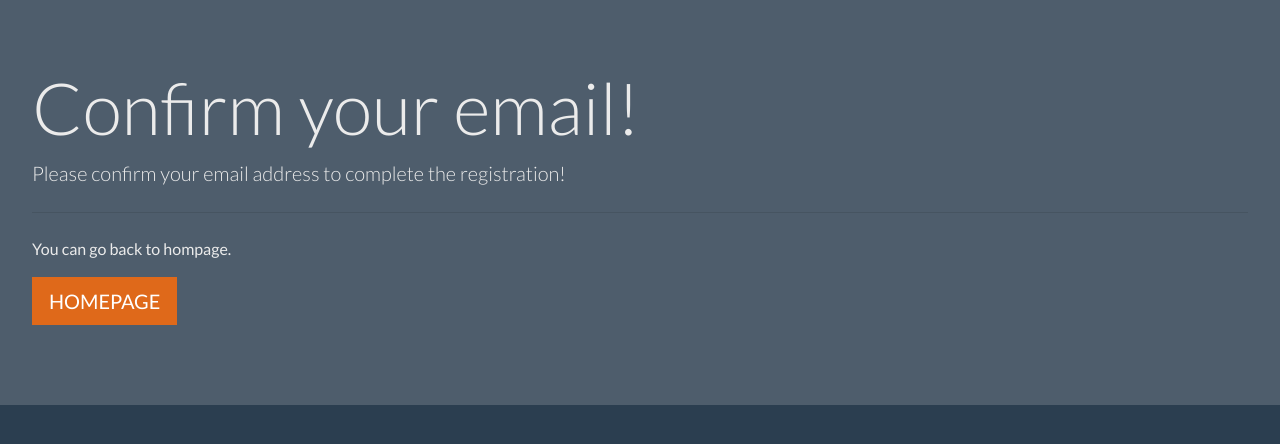
After one commit to pablofontanessi/IngWeb2022_Majluf_Carignano_Fontanessi, a Django app: page /confirm-address in a window 1280 px wide. The commit adds this page. Shown: the top 444 px of the page. Run offline with Django 4.2, Linux system fonts and the light colour scheme; some libraries are stand-ins or nearby versions.

Commit message:
Back buttons and restyling page

```diff
--- a/englishwebsite/englishwebsite/urls.py
+++ b/englishwebsite/englishwebsite/urls.py
@@ -27,12 +27,15 @@ urlpatterns = [
     path('register/', views.register),
     path('activate/(?P<uidb64>[0-9A-Za-z_\-]+)/(?P<token>[0-9A-Za-z]{1,13}-[0-9A-Za-z]{1,20})/',
     views.activate, name='activate'),
+    #confirm address in register
+    path("confirm-address", views.confirm_address),
 
     #auth login
     path("accounts/", include("django.contrib.auth.urls")),
 
     #professors
     path("professors/", views.professors),
+
 ]
 
 urlpatterns+= static(settings .MEDIA_URL,document_root = settings.MEDIA_ROOT)
--- a/englishwebsite/englishwebsite_app/templates/alphabet-exercises.html
+++ b/englishwebsite/englishwebsite_app/templates/alphabet-exercises.html
@@ -142,6 +142,7 @@
 				<p>If you dont want to see these exercises you can go back.</p>
 				<p class="lead">
 				<a class="btn btn-primary btn-lg" href="grammar-exercises" role="button">GO BACK</a>
+        <a class="btn btn-primary btn-lg" href="/homelogin" role="button">HOMEPAGE</a>
 				</p>
 			</div>
 
--- a/englishwebsite/englishwebsite_app/templates/articles.html
+++ b/englishwebsite/englishwebsite_app/templates/articles.html
@@ -127,6 +127,7 @@
 				<p>If you dont want to see these exercises you can go back.</p>
 				<p class="lead">
 				<a class="btn btn-primary btn-lg" href="grammar-exercises" role="button">GO BACK</a>
+        <a class="btn btn-primary btn-lg" href="/homelogin" role="button">HOMEPAGE</a>
 				</p>
 			</div>
       <div id="principal">
--- a/englishwebsite/englishwebsite_app/templates/barra.html
+++ b/englishwebsite/englishwebsite_app/templates/barra.html
@@ -2,7 +2,7 @@
 
 <!DOCTYPE html>
 <nav class="navbar navbar-expand-lg navbar-dark fixed-top py-3">
-    <a class="navbar-brand" href="#">ENGLISHWEBSITE</a>
+    <a class="navbar-brand">ENGLISH WEBSITE</a>
     <ul class="navbar-nav mr-auto mt-2 mt-lg-0">
         <div class="collapse navbar-collapse" id="navbarColor01">
             {% if user.is_superuser %}
--- /dev/null
+++ b/englishwebsite/englishwebsite_app/templates/confirm-address.html
@@ -0,0 +1,32 @@
+{% load static %}
+
+<!DOCTYPE html>
+<html>
+
+<head>
+	{% comment %} <link rel="stylesheet" type="text/css" href="{% static 'css/exercises.css' %}" /> {% endcomment %}
+	<meta name="viewport" content="width=device-width, initial-scale=1">
+    <link rel="stylesheet" type="text/css" href="{% static '/css/login-register.css' %}"/>
+    <!-- Bootstrap CSS -->
+    <link rel="stylesheet" href="https://cdn.jsdelivr.net/npm/bootstrap@4.6.2/dist/css/bootstrap.min.css"
+    integrity="sha384-xOolHFLEh07PJGoPkLv1IbcEPTNtaed2xpHsD9ESMhqIYd0nLMwNLD69Npy4HI+N" crossorigin="anonymous">
+    <!-- Bootswatch-->
+    <link rel="stylesheet" type="text/css" href="{% static '/css/bootstrap.min.css' %}"/>
+</head>
+
+<body>
+	<section id="writingexercises" class="wrapper style3 special">
+		<div class="inner">
+		<div class="jumbotron">
+			<h1 class="display-3">Confirm your email!</h1>
+			<p class="lead">Please confirm your email address to complete the registration!</p>
+			<hr class="my-4">
+			<p>You can go back to hompage.</p>
+			<p class="lead">
+			<a class="btn btn-primary btn-lg" href="{% url 'logout' %}" role="button">HOMEPAGE</a>
+			</p>
+		</div>
+	</section>
+</body>
+
+</html>
--- a/englishwebsite/englishwebsite_app/templates/countries-nationalitiesAtoC.html
+++ b/englishwebsite/englishwebsite_app/templates/countries-nationalitiesAtoC.html
@@ -300,6 +300,7 @@ integrity="sha384-xOolHFLEh07PJGoPkLv1IbcEPTNtaed2xpHsD9ESMhqIYd0nLMwNLD69Npy4HI
 				<p>If you dont want to see these exercises you can go back.</p>
 				<p class="lead">
 				<a class="btn btn-primary btn-lg" href="vocabulary-exercises" role="button">GO BACK</a>
+        <a class="btn btn-primary btn-lg" href="/homelogin" role="button">HOMEPAGE</a>
 				</p>
 			</div>
       <div id="principal">
--- a/englishwebsite/englishwebsite_app/templates/countries-nationalitiesC-H.html
+++ b/englishwebsite/englishwebsite_app/templates/countries-nationalitiesC-H.html
@@ -301,6 +301,7 @@
 				<p>If you dont want to see these exercises you can go back.</p>
 				<p class="lead">
 				<a class="btn btn-primary btn-lg" href="vocabulary-exercises" role="button">GO BACK</a>
+                <a class="btn btn-primary btn-lg" href="/homelogin" role="button">HOMEPAGE</a>
 				</p>
 			</div>
             <div id="principal">
@@ -333,7 +334,6 @@
                         <input type="button" name="score" value="" size="3" onfocus="this.blur()" />
                     </p>
                 </form>
-
             </div>
 
 
--- a/englishwebsite/englishwebsite_app/templates/grammar-exercises.html
+++ b/englishwebsite/englishwebsite_app/templates/grammar-exercises.html
@@ -29,6 +29,7 @@
 				<p>If you dont want to see these exercises you can go back.</p>
 				<p class="lead">
 				<a class="btn btn-primary btn-lg" href="writing" role="button">GO BACK</a>
+				<a class="btn btn-primary btn-lg" href="/homelogin" role="button">HOMEPAGE</a>
 				</p>
 			</div>
 			{% comment %} <ul>
--- a/englishwebsite/englishwebsite_app/templates/register.html
+++ b/englishwebsite/englishwebsite_app/templates/register.html
@@ -20,8 +20,9 @@
 				<legend class="border-buttom mb-2">REGISTER</legend>
 				{{ form|crispy }}
 			</fieldset>
-			<div class="form-group">
-				<button class="btn btn-primary" type="submit">Confirm</button>
+			<div class="form-group" style = "text-align: center;">
+				<a class="btn btn-primary" href="{% url 'logout' %}" role="button">Home</a>
+				<button class="btn btn-success" type="submit">Confirm</button>
 			</div>
 			<div class="d-flex align-items-center justify-content-center pb-4">
 				<small class="text-muted">
--- a/englishwebsite/englishwebsite_app/templates/registration/login.html
+++ b/englishwebsite/englishwebsite_app/templates/registration/login.html
@@ -22,7 +22,10 @@
             {% comment %} {{form.as_p}} {% endcomment %}
             {{ form|crispy }}
         </fieldset>
-        <button type="submit" class="btn btn-primary" href="/registration/login/">Confirm</button>
+        <div class="form-group" style = "text-align: center;">
+            <a class="btn btn-primary" href="{% url 'logout' %}" role="button">Home</a>
+            <button type="submit" class="btn btn-success" href="/registration/login/">Confirm</button>
+        </div>
         <div class="d-flex align-items-center justify-content-center pb-4">
             <small class="text-muted">
                 You dont have an account? <a class="ml-2" href="/register/">Create a new one here!</a>
--- a/englishwebsite/englishwebsite_app/templates/vocabulary-exercises.html
+++ b/englishwebsite/englishwebsite_app/templates/vocabulary-exercises.html
@@ -28,6 +28,7 @@
 				<p>If you dont want to see these exercises you can go back.</p>
 				<p class="lead">
 				<a class="btn btn-primary btn-lg" href="writing" role="button">GO BACK</a>
+				<a class="btn btn-primary btn-lg" href="/homelogin" role="button">HOMEPAGE</a>
 				</p>
 			</div>
 			{% comment %} <div id="principal">
--- a/englishwebsite/englishwebsite_app/views.py
+++ b/englishwebsite/englishwebsite_app/views.py
@@ -20,10 +20,7 @@ def base(request):
 
 @login_required
 def homelogin(request):
-    return render(
-        request,
-        'homelogin.html',
-    )
+    return render(request,'homelogin.html',)
 
 def register(request):
 	if request.method == 'POST':
@@ -56,8 +53,8 @@ def register(request):
                     fail_silently=True,
                     html_message=message,
                 )
-
-				return HttpResponse('Please confirm your email address to complete the registration')
+				# return HttpResponse('Please confirm your email address to complete the registration')
+				return	redirect('/confirm-address')
 
 	else:
 		form = UserRegisterForm()
@@ -143,3 +140,6 @@ def create_exercise(request):
 # sin login_requered, para que si alguien entra, sin loguearse al menos pueda leer sobre los profesores.
 def professors(request):
     return render(request,'professors.html',)
+
+def confirm_address(request):
+    return render(request,'confirm-address.html',)
```
Also changed, not shown: englishwebsite/englishwebsite_app/templates/base.html (+7 -0 lines), englishwebsite/englishwebsite_app/templates/homelogin.html (+4 -6 lines), englishwebsite/englishwebsite_app/templates/professors.html (+13 -2 lines), englishwebsite/englishwebsite_app/templates/register_old.html (deleted, +0 -21 lines).
